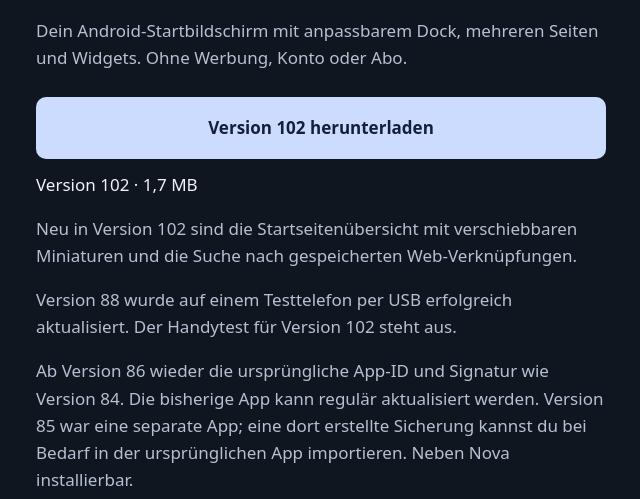
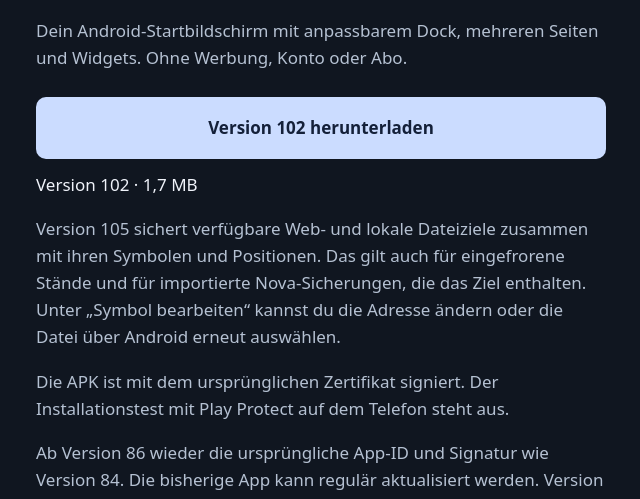
Before and after one commit to parip69/EasyLauncher-Download, a plain HTML site: page index.html in a window 1280 px wide. Shown: the part 240-739 px from the top of the page, without its empty margins (319-959 px from the left). Drawn offline with Linux system fonts and the light colour scheme.

Commit message:
🌐 Downloadseite vorbereiten

```diff
--- a/index.html
+++ b/index.html
@@ -11,8 +11,8 @@
 <p>Dein Android-Startbildschirm mit anpassbarem Dock, mehreren Seiten und Widgets. Ohne Werbung, Konto oder Abo.</p>
 <a class="download" id="download" href="https://github.com/parip69/EasyLauncher-Download/releases/latest">Android-APK herunterladen</a>
 <div id="version" aria-live="polite">Aktuelle Version wird geladen …</div>
-<p>Neu in Version 102 sind die Startseitenübersicht mit verschiebbaren Miniaturen und die Suche nach gespeicherten Web-Verknüpfungen.</p>
-<p>Version 88 wurde auf einem Testtelefon per USB erfolgreich aktualisiert. Der Handytest für Version 102 steht aus.</p>
+<p>Version 105 sichert verfügbare Web- und lokale Dateiziele zusammen mit ihren Symbolen und Positionen. Das gilt auch für eingefrorene Stände und für importierte Nova-Sicherungen, die das Ziel enthalten. Unter „Symbol bearbeiten“ kannst du die Adresse ändern oder die Datei über Android erneut auswählen.</p>
+<p>Die APK ist mit dem ursprünglichen Zertifikat signiert. Der Installationstest mit Play Protect auf dem Telefon steht aus.</p>
 <p>Ab Version 86 wieder die ursprüngliche App-ID und Signatur wie Version 84. Die bisherige App kann regulär aktualisiert werden. Version 85 war eine separate App; eine dort erstellte Sicherung kannst du bei Bedarf in der ursprünglichen App importieren. Neben Nova installierbar.</p>
 <section><h2>Installieren oder aktualisieren</h2><ol><li>APK auf deinem Android-Handy herunterladen und öffnen.</li><li>Falls Android fragt, die Installation für den Browser beziehungsweise Easy Launcher erlauben.</li><li>„Installieren“ oder „Aktualisieren“ bestätigen.</li></ol><p>Bei einem regulären Update der ursprünglichen App bleibt das Layout erhalten. Für Android ab Version 8. Eine Freigabe durch Google Play Protect ist nicht bestätigt.</p></section>
 <p>In den Launcher-Einstellungen kannst du jederzeit auf Updates prüfen. Die automatische Prüfung ist zunächst aus. Wenn du sie einschaltest, informiert dich eine Android-Benachrichtigung über neue Versionen.</p>
```
